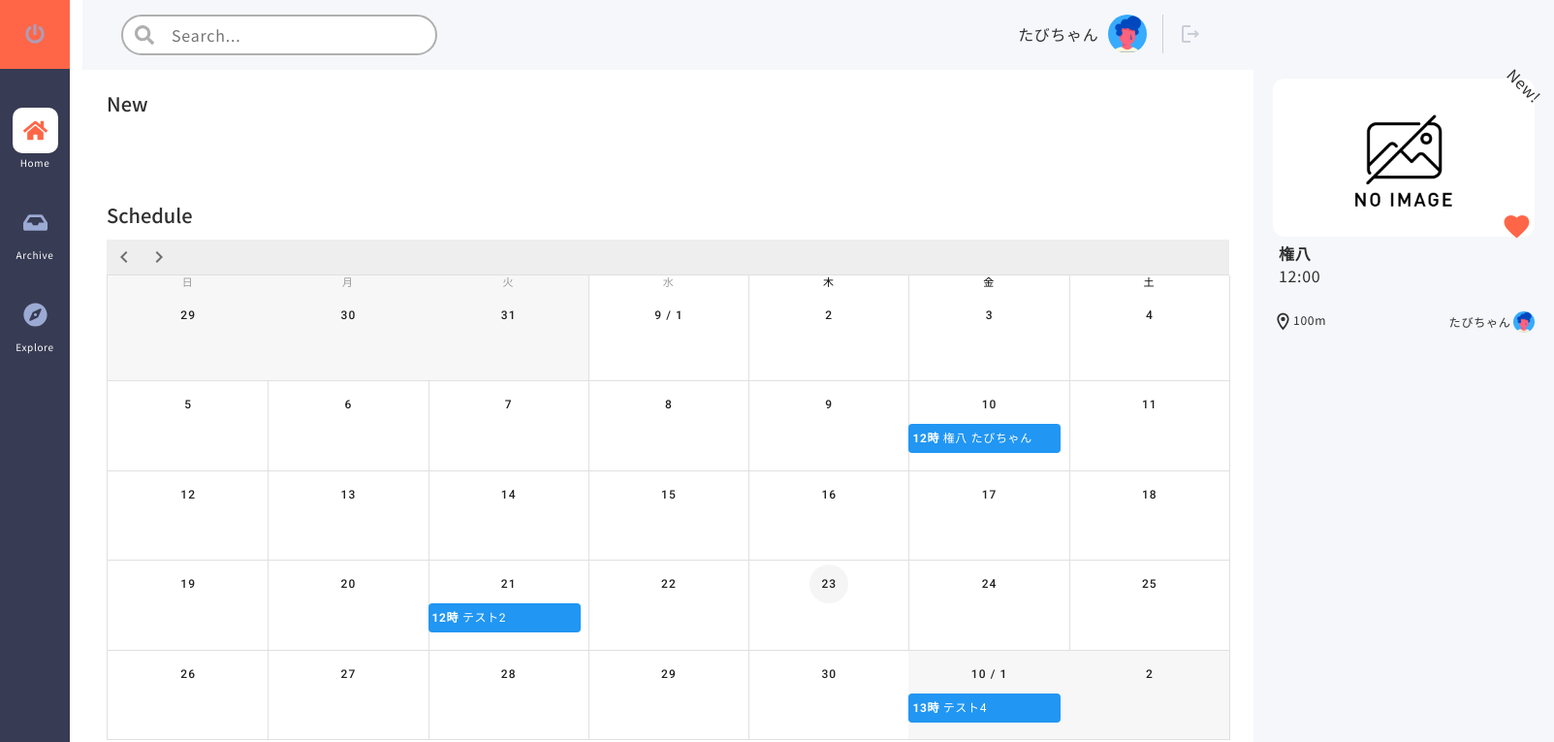
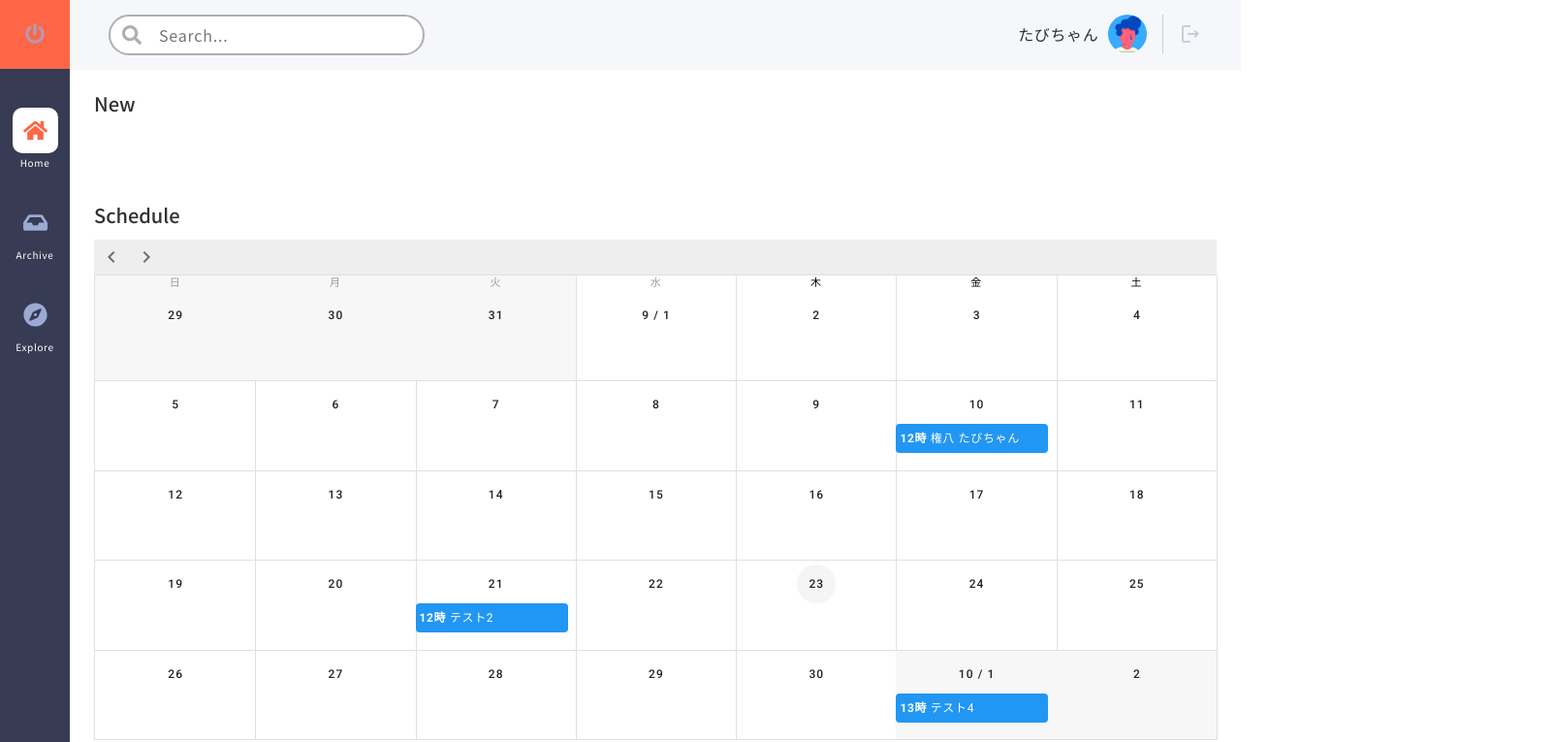
Before and after one commit to Tekere/lunch_sns, a Vue app: page /dashboard in a window 1280 px wide. Shown: the top 765 px of the page at 97% size, 1603 px wide, since content can reach past the window. Built offline with nearby package versions, Linux system fonts and the light colour scheme.

Commit message:
Detailをv-if制御

```diff
--- a/src/App.vue
+++ b/src/App.vue
@@ -15,7 +15,7 @@
         </main>
       </div>
       <transition name="fade">
-        <detail></detail>
+        <detail v-if="isShowDetail"></detail>
       </transition>
     </div>
     <transition name="fade-out">
@@ -29,6 +29,8 @@ import Header from "@/components/Header.vue";
 import LeftNav from "@/components/LeftNav.vue";
 import Detail from "@/components/Detail.vue";
 import Loading from "@/components/Loading.vue";
+
+
 
 import { mapActions, mapGetters } from "vuex";
 export default {
@@ -91,7 +93,7 @@ a {
 }
 .ly_cont {
   width: calc(100% - 72px);
-  margin-left: 85px;
+  margin-left: 72px;
   transition: width 0.5s;
 }
 .ly_mainCont {
@@ -101,7 +103,7 @@ a {
   padding: 20px 25px;
 }
 .ly_cont.ly_cont__mini {
-  width: calc(100% - 382px);
+  width: calc(100% - 392px);
   .ly_mainCont {
     padding: 20px 0 25px 25px;
   }
```
